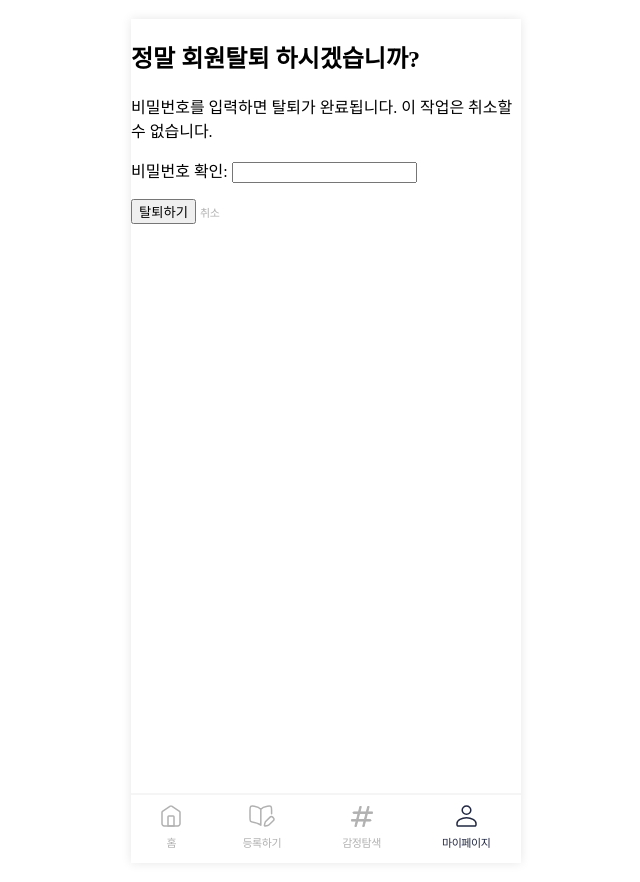
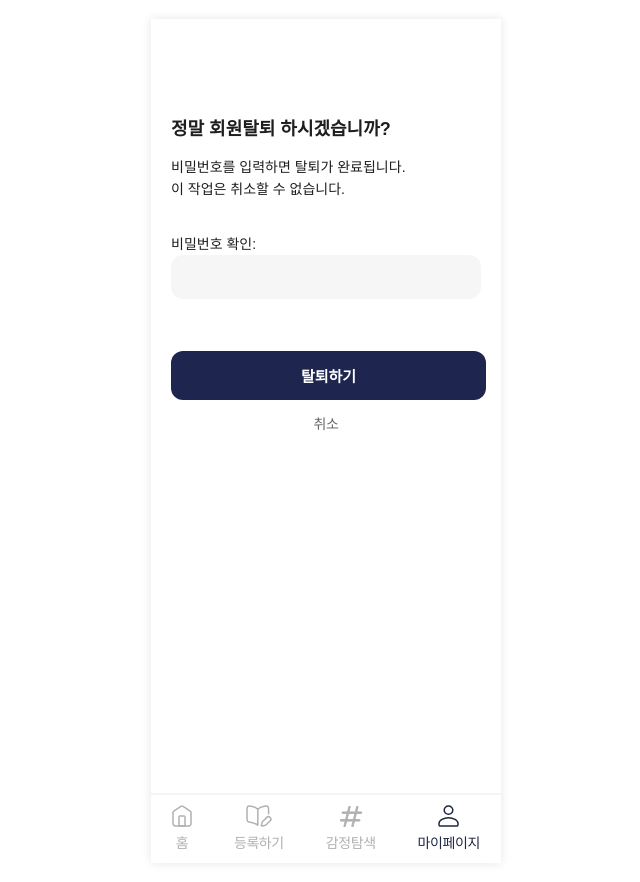
Before and after one commit to 2025-HERETHON/2025-herethon-7, a Django app: page /accounts/delete_account/ in a window 1280 px wide. Shown: the whole page, without its empty margins (314-954 px from the left). Run offline with Django 5.2, Linux system fonts and the light colour scheme; the visitor is signed in with stand-in values (Sample User, id 1); some web fonts are replaced.

Commit message:
회원탈퇴 페이지 완성

```diff
--- a/accounts/templates/accounts/delete_account.html
+++ b/accounts/templates/accounts/delete_account.html
@@ -7,8 +7,9 @@
 {% endblock %}
 
 {% block content %}
+<div class="container">
 <h2>정말 회원탈퇴 하시겠습니까?</h2>
-<p>비밀번호를 입력하면 탈퇴가 완료됩니다. 이 작업은 취소할 수 없습니다.</p>
+<p>비밀번호를 입력하면 탈퇴가 완료됩니다.<br>이 작업은 취소할 수 없습니다.</p>
 <form method="post">
     {% csrf_token %}
     {{ form.as_p }}
@@ -23,4 +24,5 @@
         {% endfor %}
     </ul>
 {% endif %}
+</div>
 {% endblock %}
--- /dev/null
+++ b/static/css/delete_account.css
@@ -0,0 +1,69 @@
+body {
+    font-family: 'Apple SD Gothic Neo', sans-serif;
+    background-color: #fff;
+    max-width: 390px;
+    margin: 0 auto;
+    padding: 20px;
+    box-sizing: border-box;
+    color: #1e1e1e;
+  }
+
+  .container {
+    padding-top: 40px;
+  }
+
+  h2 {
+    font-size: 18px;
+    font-weight: bold;
+    margin-bottom: 16px;
+    margin-left: 20px;
+    color: #1e1e1e;
+  }
+
+  p {
+    font-size: 14px;
+    line-height: 1.6;
+    margin-bottom: 32px;
+    margin-left: 20px;
+    margin-right: 20px;
+    color: #1e1e1e;
+  }
+
+  /* 입력창 (비밀번호 입력 필드) */
+  input[type="password"] {
+    width: 100%;
+    padding: 14px;
+    border: none;
+    border-radius: 12px;
+    background-color: #f6f6f6;
+    font-size: 14px;
+    box-sizing: border-box;
+    margin-bottom: 20px;
+
+  }
+
+  /* 탈퇴하기 버튼 */
+  button[type="submit"] {
+    width: 90%;
+    background-color: #1e254e;
+    color: white;
+    border: none;
+    padding: 14px;
+    border-radius: 12px;
+    font-weight: bold;
+    font-size: 15px;
+    cursor: pointer;
+    margin-bottom: 12px;
+    margin-left: 20px;
+
+  }
+
+  /* 취소 링크 */
+  a {
+    display: block;
+    text-align: center;
+    text-decoration: none;
+    font-size: 14px;
+    color: #666;
+
+  }
```
